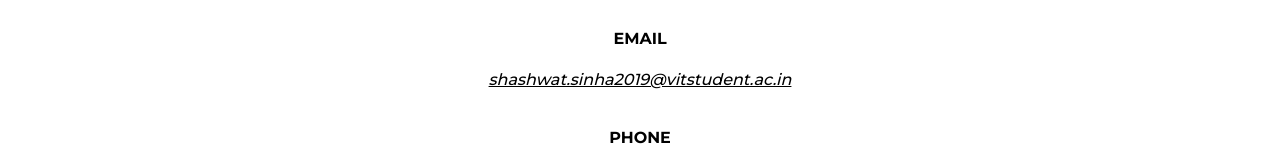
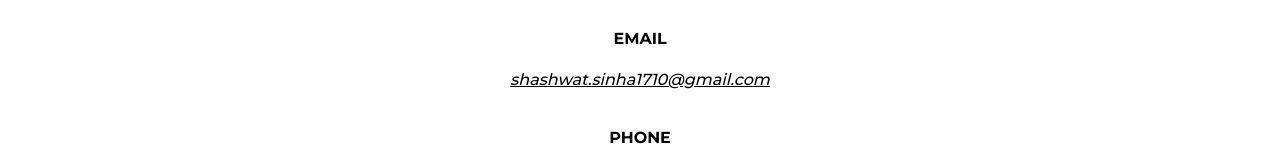
Before and after one commit to shashwat4868/shashwat4868.github.io, a plain HTML site: page index.html in a window 1280 px wide. Shown: the part 3448-3608 px from the top of the page. Drawn offline with nearby package versions, Linux system fonts and the light colour scheme.

Commit message:
Update index.html

```diff
--- a/index.html
+++ b/index.html
@@ -209,7 +209,7 @@
                 <div class="contact__container bd-grid">
                     <div class="contact__info">
                         <h3 class="contact__subtitle">EMAIL</h3>
-                        <span class="contact__text"><a href="mailto:shashwat.sinha2019@vitstudent.ac.in"><u>shashwat.sinha2019@vitstudent.ac.in</u></a></span>
+                        <span class="contact__text"><a href="mailto:shashwat.sinha1710@gmail.com"><u>shashwat.sinha1710@gmail.com</u></a></span>
 
                         <h3 class="contact__subtitle">PHONE</h3>
                         <span class="contact__text"><a href="tel:+918235387342">(+91) 8235387342</a></span>
```
